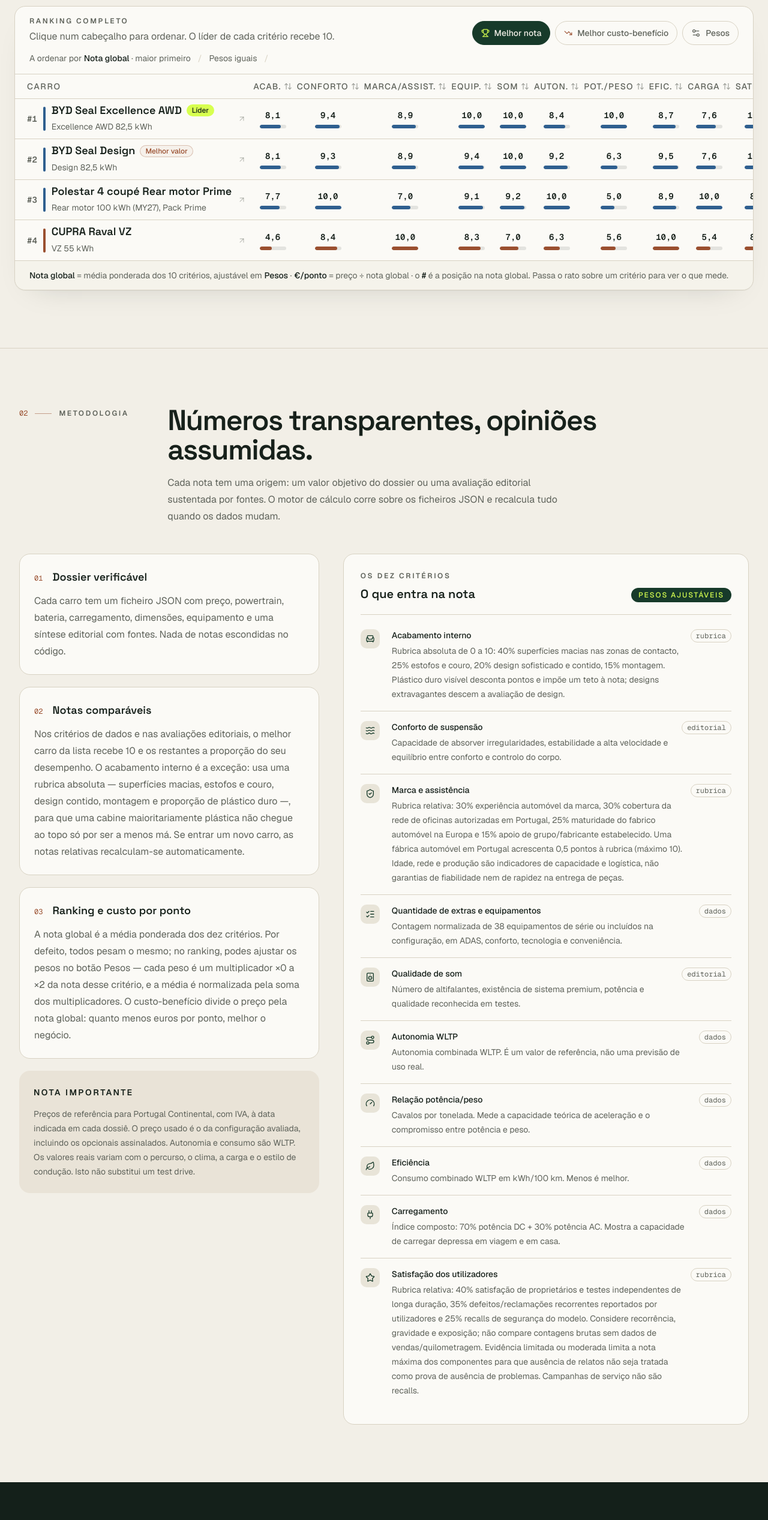
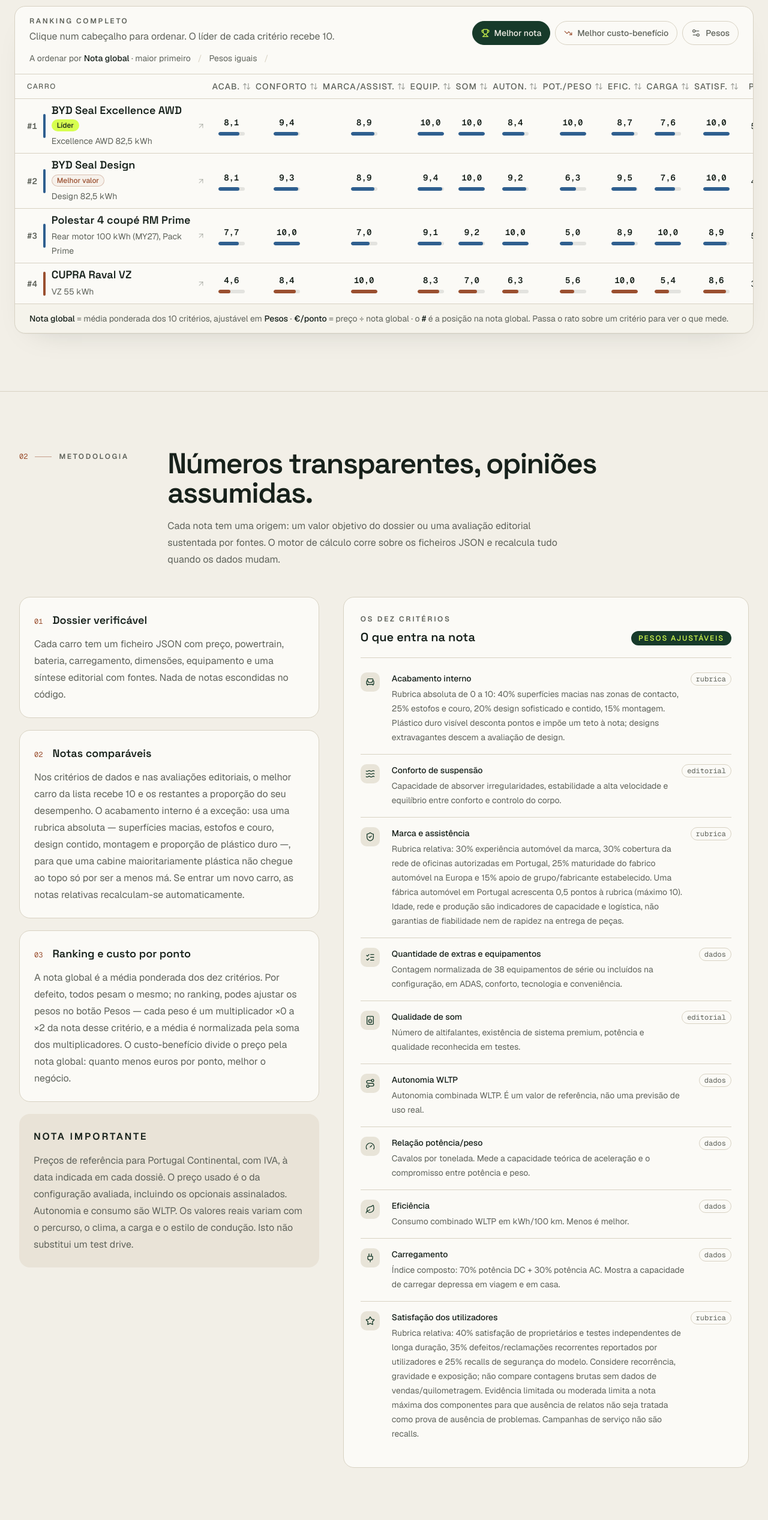
Before and after one commit to MessiasLima/comparativo-ev-portugal, a Next.js app: page / in a window 1280 px wide. Shown: the part 1040-3574 px from the top of the page at 60% size. Built offline with nearby package versions, Linux system fonts and the light colour scheme.

Commit message:
fix: refine typography and Polestar display name

```diff
--- a/src/app/carros/[slug]/page.tsx
+++ b/src/app/carros/[slug]/page.tsx
@@ -332,11 +332,11 @@ export default async function CarPage({ params }: PageProps<"/carros/[slug]">) {
               />
               <SpecGrid entry={entry} />
               <div className="mt-4 grid gap-3 sm:grid-cols-2">
-                <div className="rounded-xl border border-line bg-card p-4 text-sm leading-6 text-muted-foreground">
+                <div className="rounded-xl border border-line bg-card p-4 text-base leading-7 text-muted-foreground">
                   <span className="font-medium text-foreground">Nota de preço:</span>{" "}
                   {car.price.note}
                 </div>
-                <div className="rounded-xl border border-line bg-card p-4 text-sm leading-6 text-muted-foreground">
+                <div className="rounded-xl border border-line bg-card p-4 text-base leading-7 text-muted-foreground">
                   <span className="font-medium text-foreground">
                     Nota de garantia:
                   </span>{" "}
--- a/src/components/methodology.tsx
+++ b/src/components/methodology.tsx
@@ -39,7 +39,7 @@ export function Methodology() {
           ))}
         </div>
 
-        <div className="mt-5 rounded-2xl bg-sand/70 p-5 text-sm leading-6 text-muted-foreground sm:p-6">
+        <div className="mt-5 rounded-2xl bg-sand/70 p-5 text-base leading-7 text-muted-foreground sm:p-6">
           <p className="font-semibold uppercase tracking-[0.18em] text-foreground">
             Nota importante
           </p>
--- a/src/components/ranking-table.tsx
+++ b/src/components/ranking-table.tsx
@@ -386,7 +386,7 @@ export function RankingTable({ rows }: { rows: ComparisonRow[] }) {
       <Table className="min-w-[1100px]">
         <TableHeader>
           <TableRow className="border-line hover:bg-transparent">
-            <TableHead className="min-w-[210px] pl-5 text-sm uppercase tracking-[0.12em] text-muted-foreground">
+            <TableHead className="min-w-[210px] pl-5 text-xs uppercase tracking-[0.12em] text-muted-foreground">
               Carro
             </TableHead>
             {CRITERIA.map((criterion) => (
--- a/src/data/cars/polestar-4-rear-motor-prime.json
+++ b/src/data/cars/polestar-4-rear-motor-prime.json
@@ -3,7 +3,7 @@
   "slug": "polestar-4-rear-motor-prime",
   "brand": "Polestar",
   "model": "4 coupé",
-  "variant": "Rear motor Prime",
+  "variant": "RM Prime",
   "version": "Rear motor 100 kWh (MY27), Pack Prime",
   "year": 2027,
   "segment": "SUV-coupé premium",
```
Also changed, not shown: 1 other file (tests, documents, lock files or other folders).
